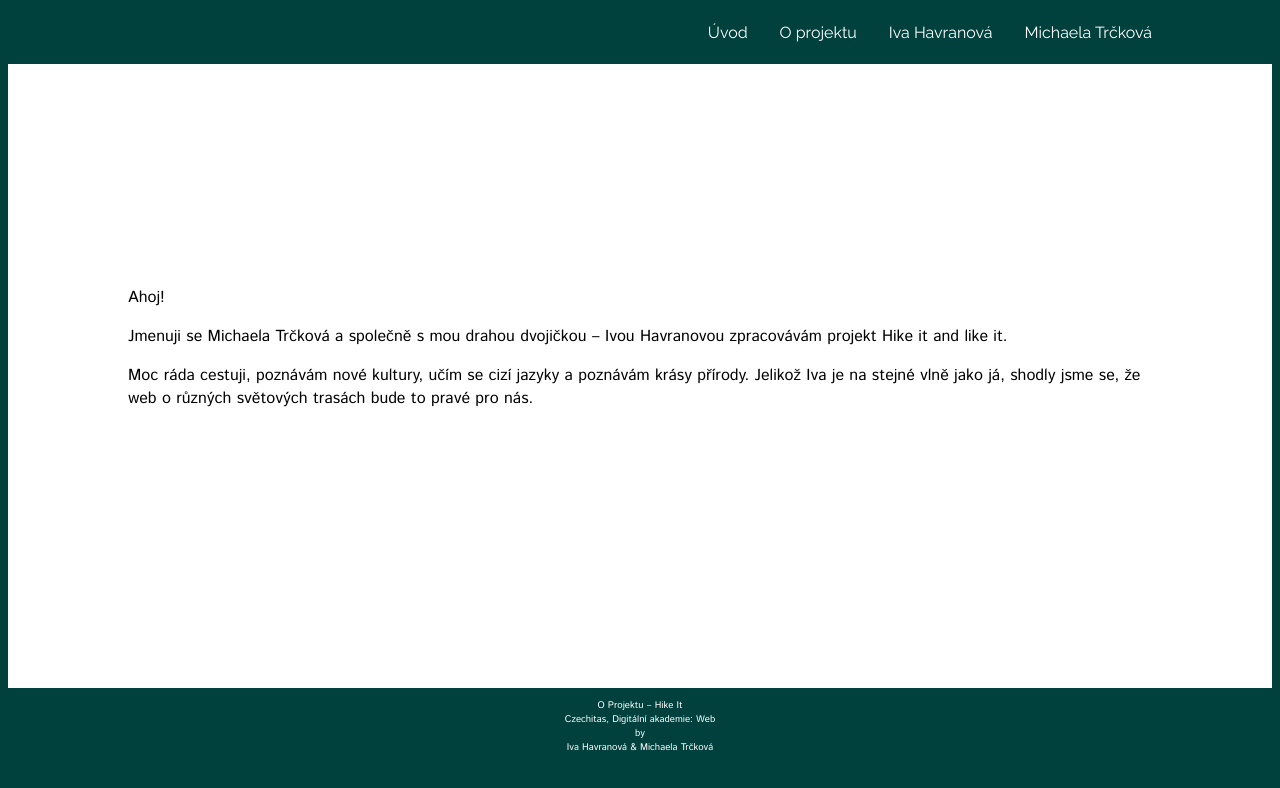
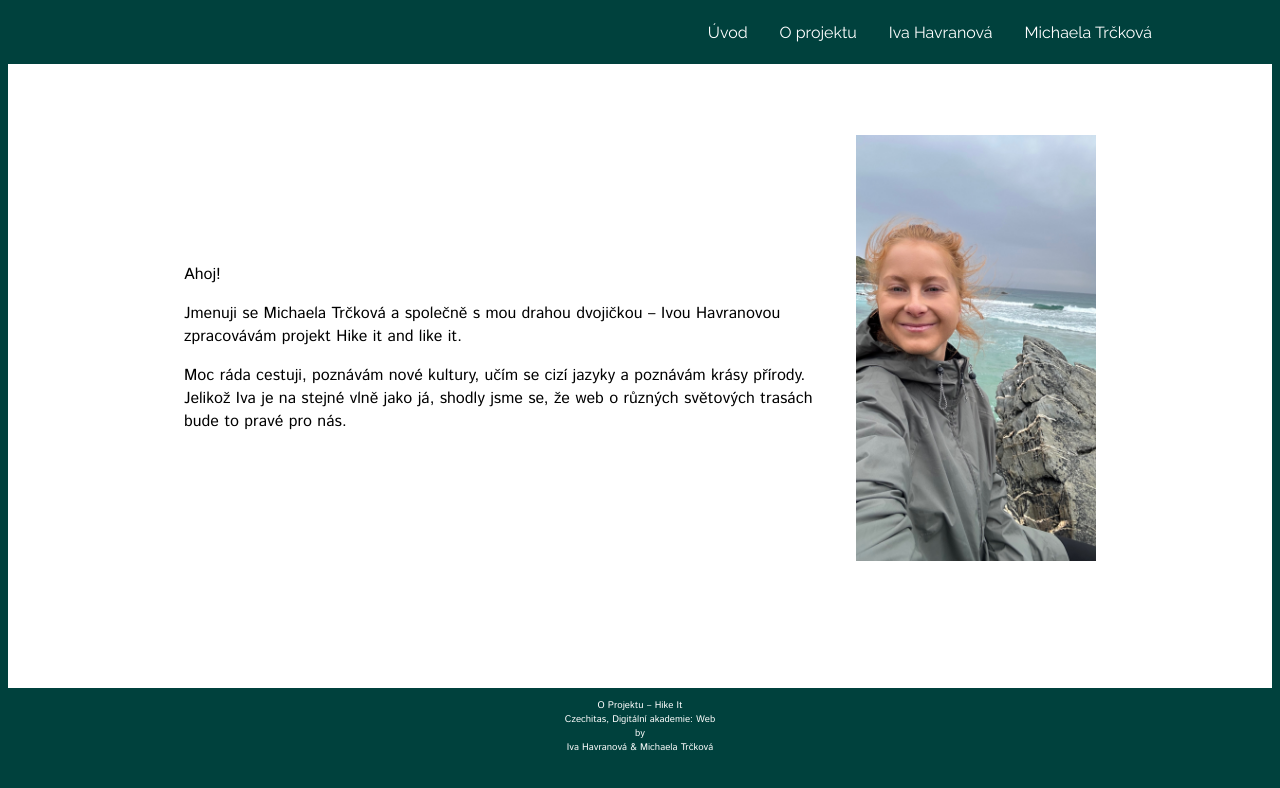
Before and after one commit to michaelamitr/o-projektu, a React app: page /misa in a window 1280 px wide. Shown: the top 788 px of the page. Built offline with nearby package versions, Linux system fonts and the light colour scheme; a web font is replaced by a local one.

Commit message:
some small changes

```diff
--- a/src/sections/Misa/misa.css
+++ b/src/sections/Misa/misa.css
@@ -1,12 +1,17 @@
 #misa {
   display: flex;
-  flex-direction: column;
+  flex-direction: row;
   min-height: 85vh;
   background-color: rgb(255, 255, 255);
   justify-content: center;
   align-items: center;
+  gap: 2rem;
 }
 
 .description {
-  max-width: 80vw;
+  max-width: 50vw;
 }
+
+.misaimg {
+  width: 15rem;
+}
--- a/src/sections/Misa/misa.jsx
+++ b/src/sections/Misa/misa.jsx
@@ -1,5 +1,6 @@
 import React from 'react';
 import './misa.css';
+import misaImage from '../../img/IMG_2041.jpg';
 
 export const Misa = () => {
   return (
@@ -16,6 +17,7 @@ export const Misa = () => {
           jsme se, že web o různých světových trasách bude to pravé pro nás.
         </p>
       </div>
+      <img className="misaimg" src={misaImage} alt="fotka Míša"></img>
     </section>
   );
 };
--- a/src/style.css
+++ b/src/style.css
@@ -27,6 +27,10 @@ a {
   font-family: 'Raleway', sans-serif;
   text-decoration: none;
   color: white;
+}
+
+a:hover {
+  border-bottom: 2px solid rgb(104, 163, 9);
 }
 
 .navbar {
```
Also changed, not shown: src/img/IMG_2041.jpg (renamed from public/IMG_2041.jpg).
